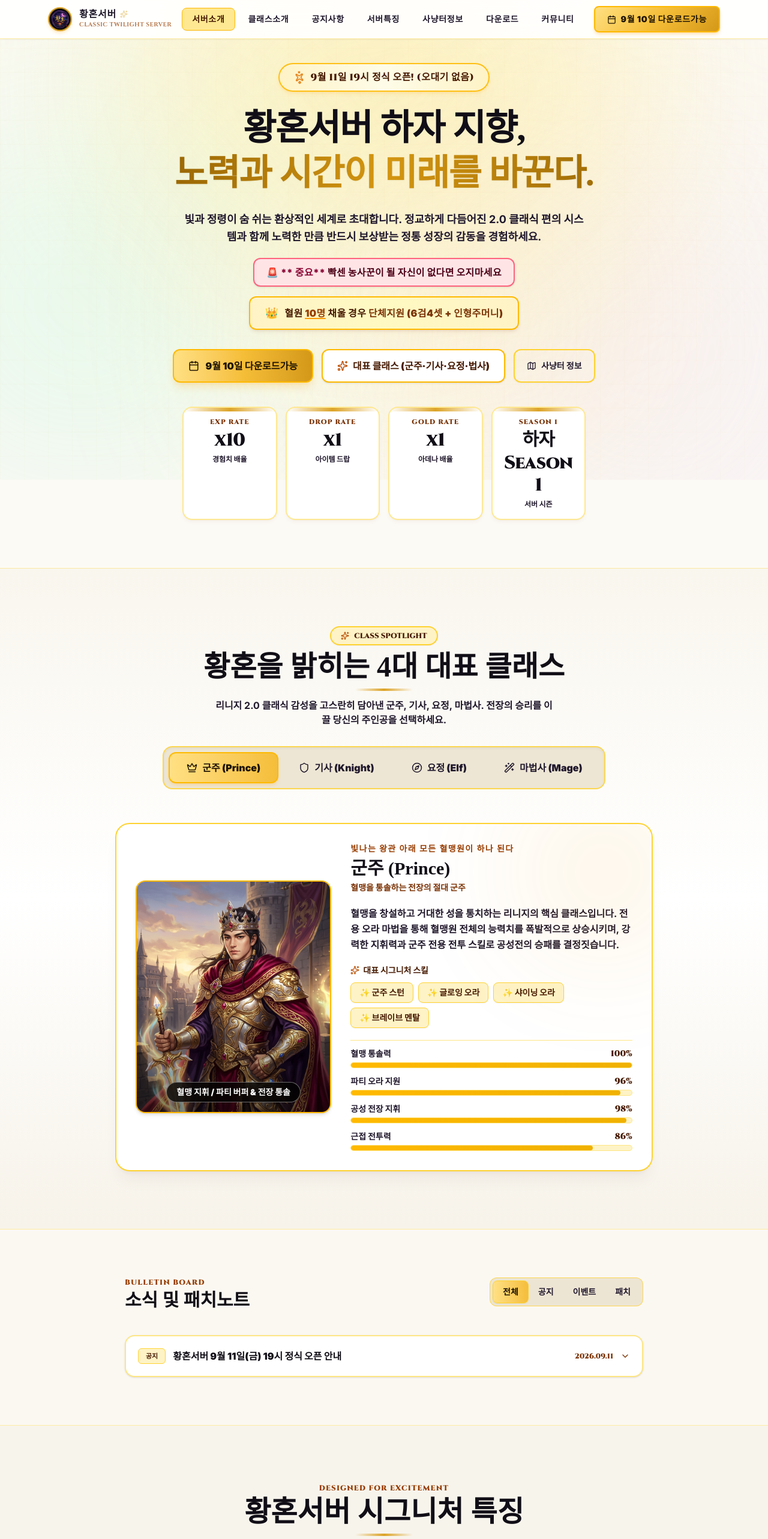
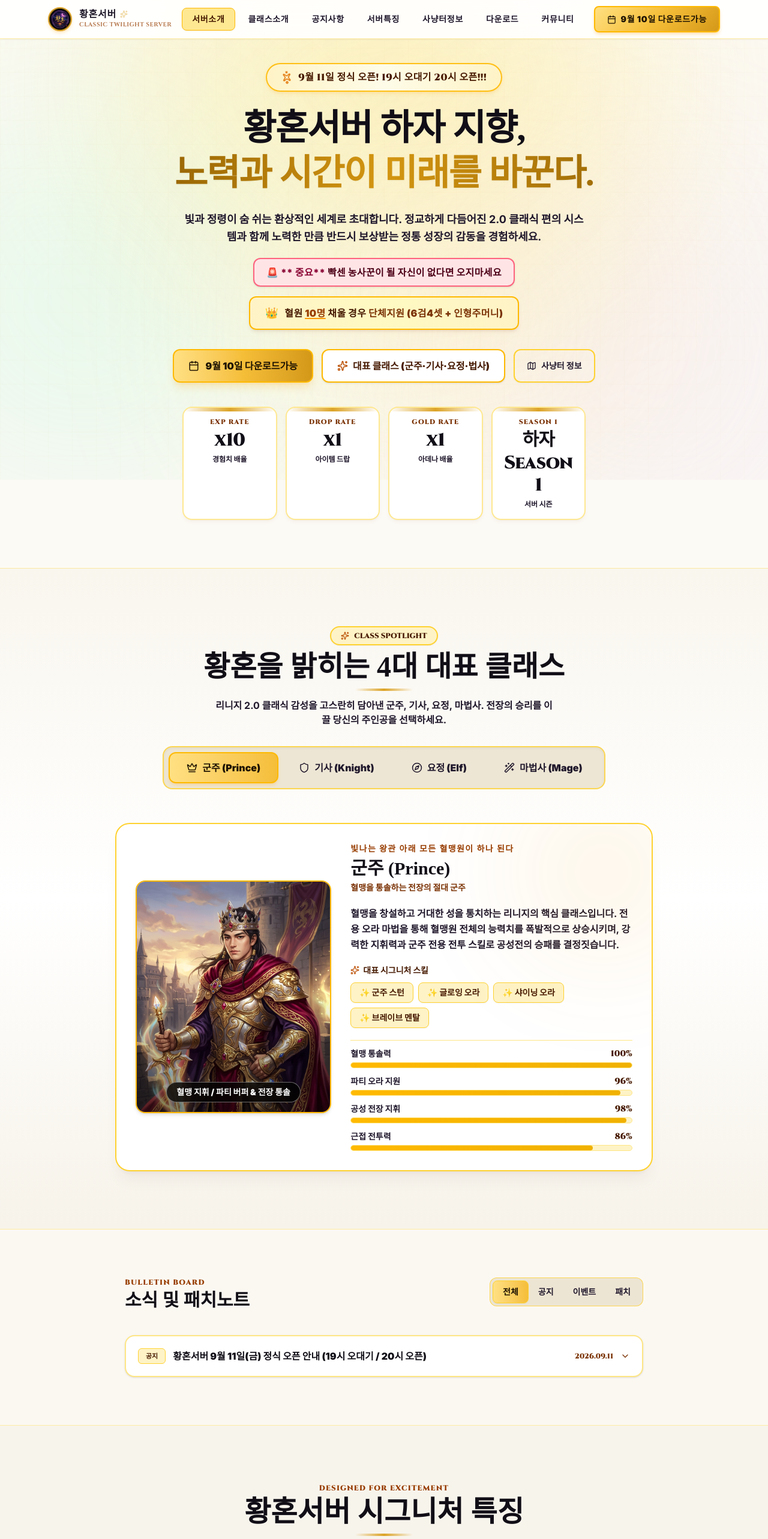
Before and after one commit to Soonhyouk/Hwanghon_1, a React (Vite) app: page / in a window 1280 px wide. Shown: the top 2566 px of the page at 60% size. Built offline with nearby package versions, Linux system fonts and the light colour scheme.

Commit message:
feat: update server opening schedule
Adjusted the opening time to include a 19:00 waiting period and 20:00 official launch for the September 11th server opening.

```diff
--- a/src/App.tsx
+++ b/src/App.tsx
@@ -322,8 +322,8 @@ const NOTICES: Notice[] = [
   {
     date: "2026.09.11",
     tag: "공지",
-    title: "황혼서버 9월 11일(금) 19시 정식 오픈 안내",
-    content: "9월 11일 19시 정식 오픈합니다! (오대기 없음)\n\n혈원 10명 달성 시 단체지원(6검4셋+인형주머니) 등 풍성한 혜택이 준비되어 있습니다.\n문의 및 단체지원 신청은 운영자 개인 텔레그램(@Twilighthwanghon)으로 연락 부탁드립니다."
+    title: "황혼서버 9월 11일(금) 정식 오픈 안내 (19시 오대기 / 20시 오픈)",
+    content: "9월 11일 정식 오픈! 19시 오대기 20시 오픈!!!\n\n혈원 10명 달성 시 단체지원(6검4셋+인형주머니) 등 풍성한 혜택이 준비되어 있습니다.\n문의 및 단체지원 신청은 운영자 개인 텔레그램(@Twilighthwanghon)으로 연락 부탁드립니다."
   },
 ];
 
@@ -379,7 +379,7 @@ export default function App() {
   }, [zoneSearch, zoneDiffFilter]);
 
   // Promo text
-  const promoText = `2.0하자 황혼서버 9월 11일 19시 정식 오픈 (오대기 없음)
+  const promoText = `2.0하자 황혼서버 9월 11일 정식 오픈! 19시 오대기 20시 오픈!!!
 
 
  ** 중요** 빡센 농사꾼이 될 자신이 없다면 오지마세요
@@ -572,7 +572,7 @@ export default function App() {
             className="inline-flex items-center gap-2.5 px-6 py-2.5 rounded-full border-2 border-amber-400/90 bg-gradient-to-r from-amber-100 via-yellow-50 to-amber-100 text-sm sm:text-base font-extrabold text-amber-950 mb-6 shadow-md shadow-amber-500/15 backdrop-blur-sm"
           >
             <Sparkles size={18} className="text-amber-600 animate-spin shrink-0" style={{ animationDuration: '8s' }} />
-            <span className="font-mono tracking-wide">9월 11일 19시 정식 오픈! (오대기 없음)</span>
+            <span className="font-mono tracking-wide">9월 11일 정식 오픈! 19시 오대기 20시 오픈!!!</span>
           </motion.div>
 
           <motion.h1
@@ -1086,11 +1086,11 @@ export default function App() {
             <div className="mt-3 mx-auto w-24 h-1 bg-gradient-to-r from-transparent via-[#dca326] to-transparent" />
             <p className="text-[#20182c] text-sm sm:text-base mt-3 font-bold max-w-xl mx-auto">
               현재 클라이언트 최종 안정화 점검 및 패치 패키징을 진행하고 있습니다.
-              9월 10일 공식 다운로드 링크가 오픈되며, 9월 11일 19시 정식 오픈 전 미리 설치하실 수 있습니다.
+              9월 10일 공식 다운로드 링크가 오픈되며, 9월 11일 정식 오픈(19시 오대기, 20시 오픈) 전 미리 설치하실 수 있습니다.
             </p>
             <div className="mt-4 inline-flex items-center gap-2.5 bg-amber-100 border-2 border-amber-400 rounded-xl px-6 py-3 text-sm sm:text-base text-amber-950 font-black shadow-sm">
               <Calendar size={20} className="shrink-0 text-amber-800" />
-              <span>9월 10일 다운로드가능 (9월 11일 19시 정식 오픈)</span>
+              <span>9월 10일 다운로드가능 (9월 11일 정식 오픈! 19시 오대기 20시 오픈)</span>
             </div>
           </div>
 
```
